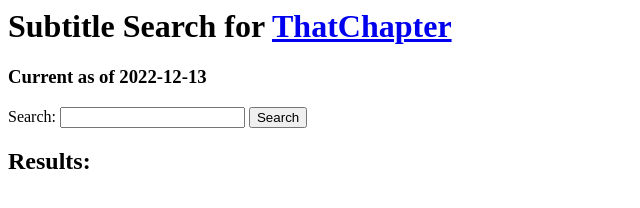
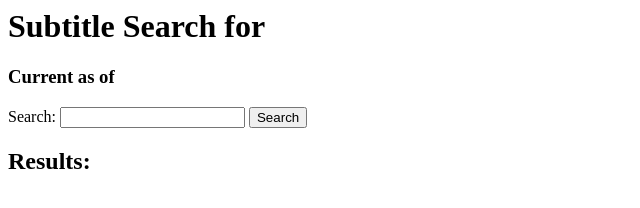
Before and after one commit to Jay4242/Subtitle_Search, a plain HTML site: page index.html in a window 1280 px wide. Shown: the whole page, without its empty margins (0-640 px from the left). Drawn offline with Linux system fonts and the light colour scheme.

Commit message:
Update index.html
making page generic

```diff
--- a/index.html
+++ b/index.html
@@ -3,8 +3,8 @@
     <title>Subtitle Search</title>
   </head>
   <body>
-    <h1>Subtitle Search for <a href="https://www.youtube.com/@ThatChapter">ThatChapter</a></h1>
-    <h3>Current as of 2022-12-13</h3>
+    <h1>Subtitle Search for <a href=""></a></h1>
+    <h3>Current as of </h3>
     <form>
       <label>Search: <input type="text" id="search-term"></label>
       <button type="submit">Search</button>
```
